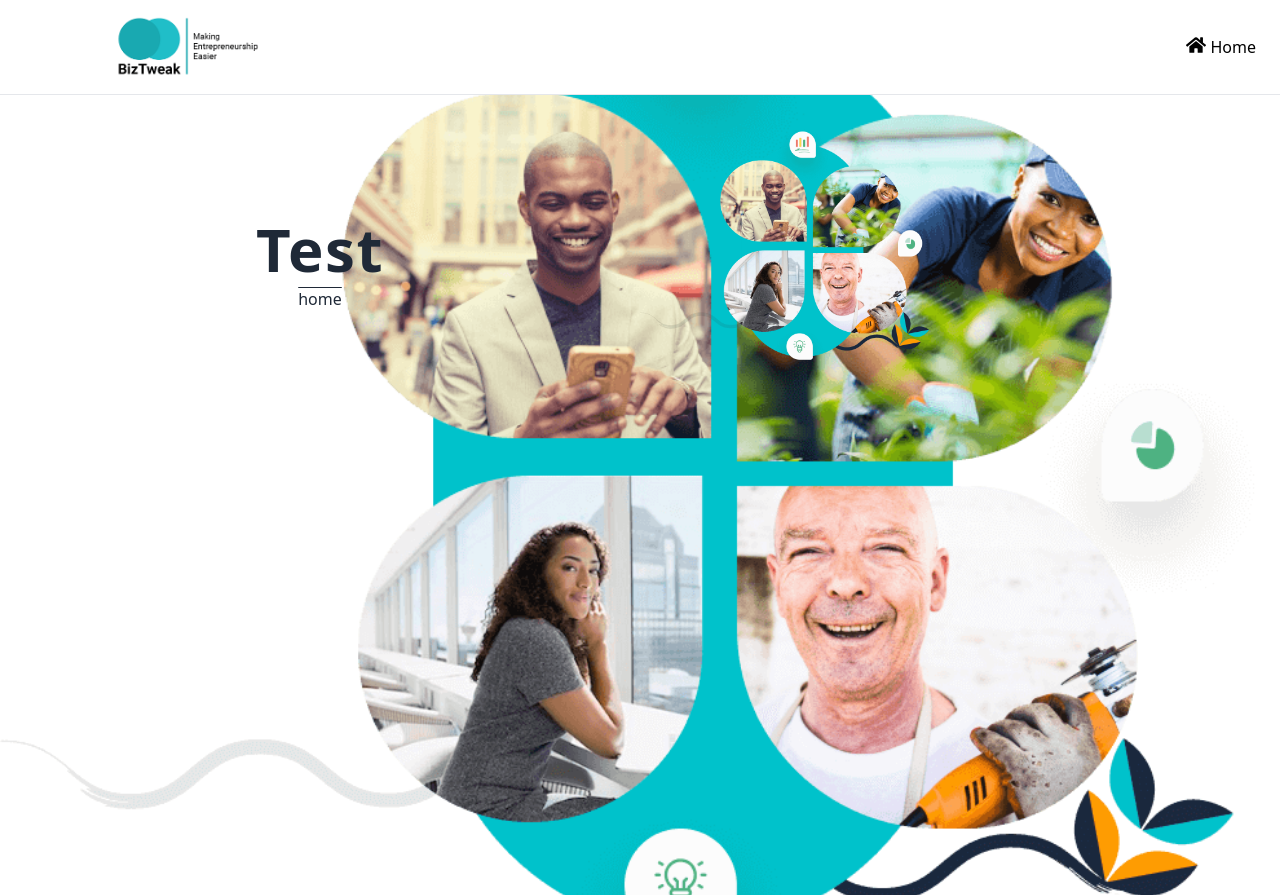
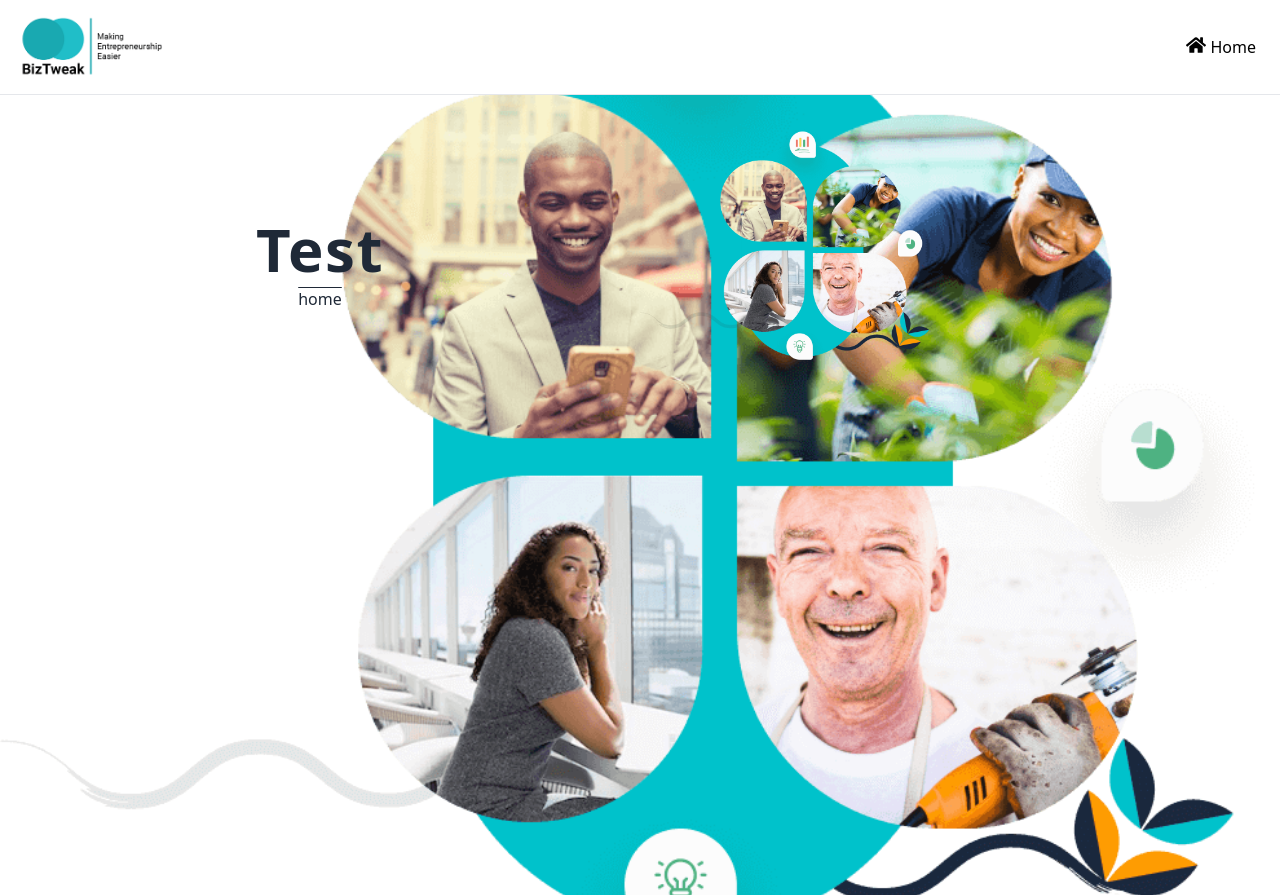
Before and after one commit to ThabisoBlessed/biztweak-react-frontend-1, a React (Create React App) app: page / in a window 1280 px wide. Built offline with nearby package versions, Linux system fonts and the light colour scheme.

Commit message:
logo fix

```diff
--- a/src/components/layout/Navbar.tsx
+++ b/src/components/layout/Navbar.tsx
@@ -17,7 +17,7 @@ export const Navbar = () => {
   return (
     <div className="border-b" data-testid="navbar">
       <div className="p-0 flex justify-between items-center w-[100%] mx-auto">
-        <h1 className="w-full text-2xl font-bold md:pl-24">
+        <h1 className="w-full text-2xl font-bold">
           <Link to="/" className="p-4 flex">
             <img
               data-testid="logoImg"
```
